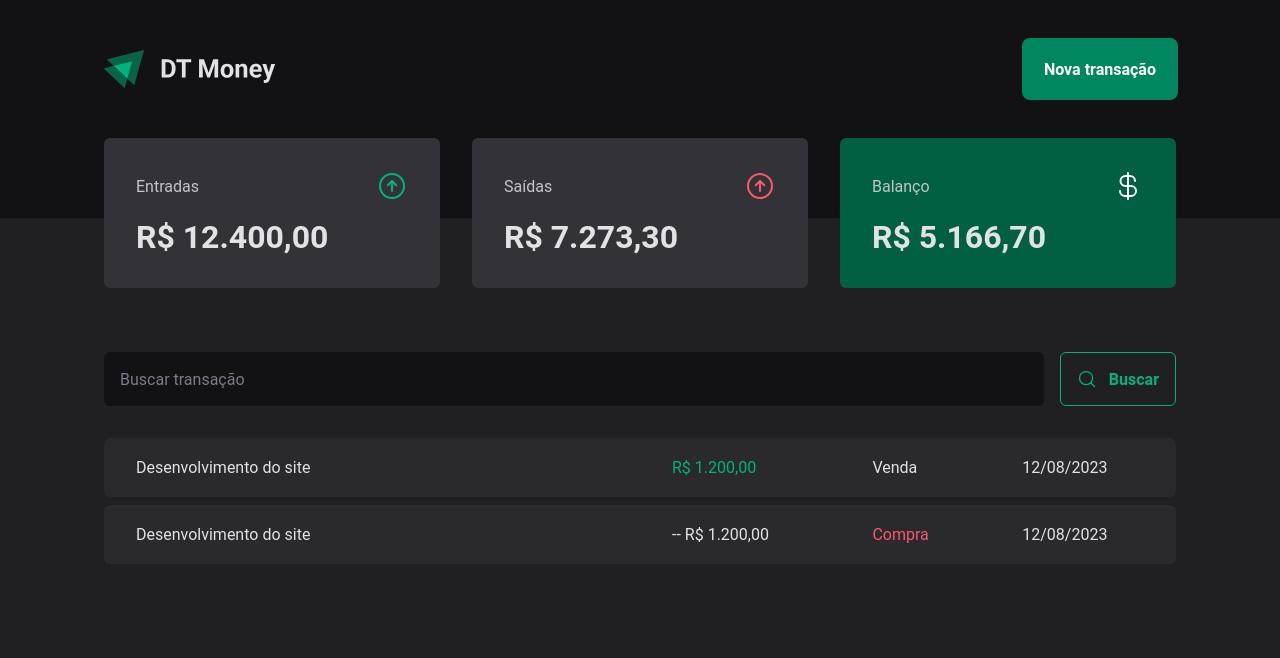
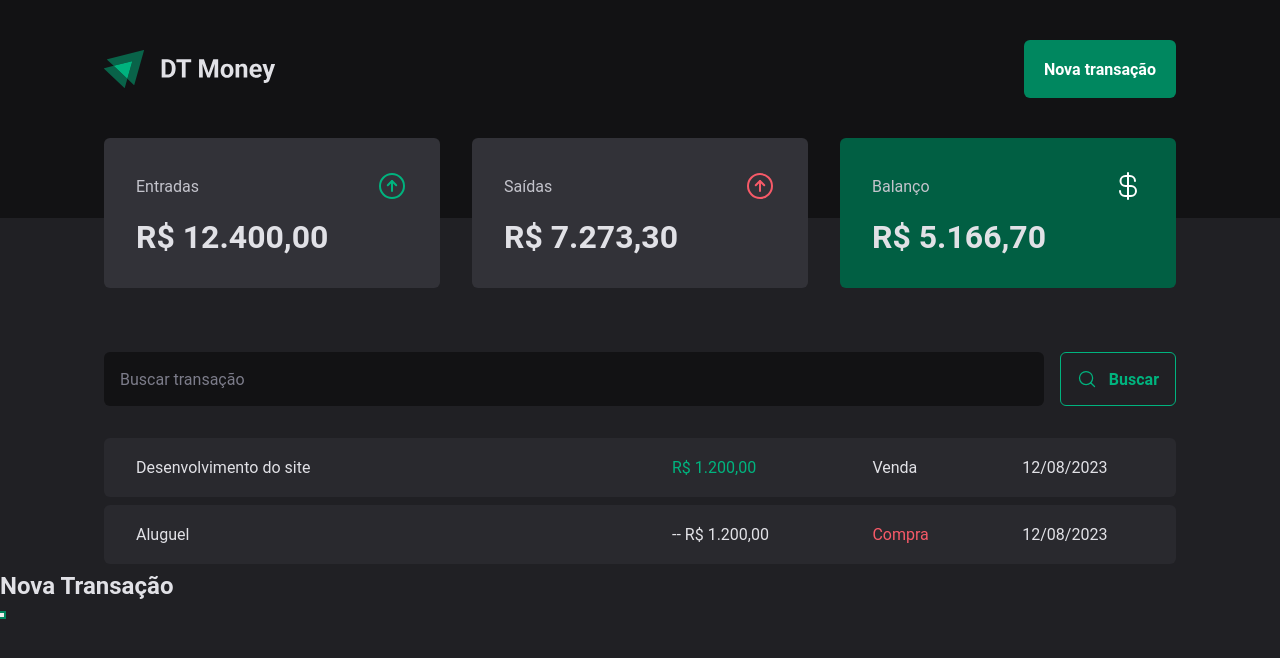
Before and after one commit to GuilhermeMX/money-saver, a React (Vite) app: page / in a window 1280 px wide. Both pictures are taken after a click on the button "Nova transação". Shown: the top 658 px of the page. Built offline with nearby package versions, Linux system fonts and the light colour scheme.

Commit message:
install dialog radix

```diff
--- a/package.json
+++ b/package.json
@@ -10,6 +10,7 @@
     "preview": "vite preview"
   },
   "dependencies": {
+    "@radix-ui/react-dialog": "^1.0.4",
     "phosphor-react": "^1.4.1",
     "react": "^18.2.0",
     "react-dom": "^18.2.0",
--- a/src/components/Header/index.tsx
+++ b/src/components/Header/index.tsx
@@ -1,4 +1,5 @@
 import { HeaderContainer, HeaderContent, NewTransactionButton } from "./style";
+import * as Dialog from "@radix-ui/react-dialog";
 
 import logoImg from '../../assets/logo.svg'
 
@@ -7,7 +8,22 @@ export function Header() {
     <HeaderContainer>
       <HeaderContent>
         <img src={logoImg} alt="" />
-        <NewTransactionButton>Nova transação </NewTransactionButton>
+
+        <Dialog.Root>
+          <Dialog.Trigger asChild>
+            <NewTransactionButton>Nova transação</NewTransactionButton>
+          </Dialog.Trigger>
+
+          <Dialog.DialogPortal>
+            <Dialog.DialogOverlay />
+
+            <Dialog.Content>
+              <Dialog.Title > Nova Transação </Dialog.Title>
+
+              <Dialog.Close />
+            </Dialog.Content>
+          </Dialog.DialogPortal>
+        </Dialog.Root>
       </HeaderContent>
     </HeaderContainer>
   )
--- a/src/pages/transactions/index.tsx
+++ b/src/pages/transactions/index.tsx
@@ -9,7 +9,7 @@ export function Transactions() {
       <Header />
       <Balance />
 
-     <TransactionsContainer>
+      <TransactionsContainer>
         <SearchForm />
 
         <TransactionsTable>
@@ -26,7 +26,7 @@ export function Transactions() {
             </tr>
 
             <tr>
-              <td width="50%">Desenvolvimento do site</td>
+              <td width="50%">Aluguel</td>
               <td>-- R$ 1.200,00</td>
               <td>
                 <PriceHighlight variant="outcome">
@@ -39,7 +39,7 @@ export function Transactions() {
 
           </tbody>
         </TransactionsTable>
-     </TransactionsContainer>
+      </TransactionsContainer>
     </div>
   )
 }
```
Also changed, not shown: 1 other file (tests, documents, lock files or other folders).
